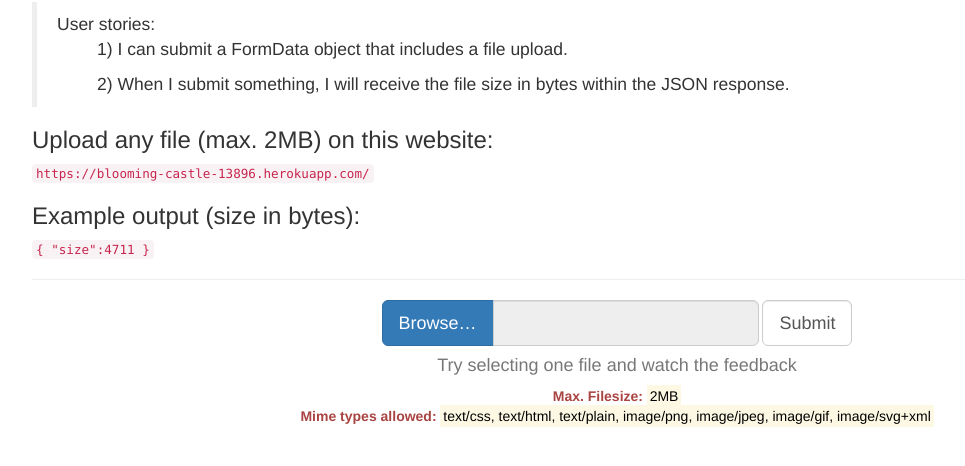
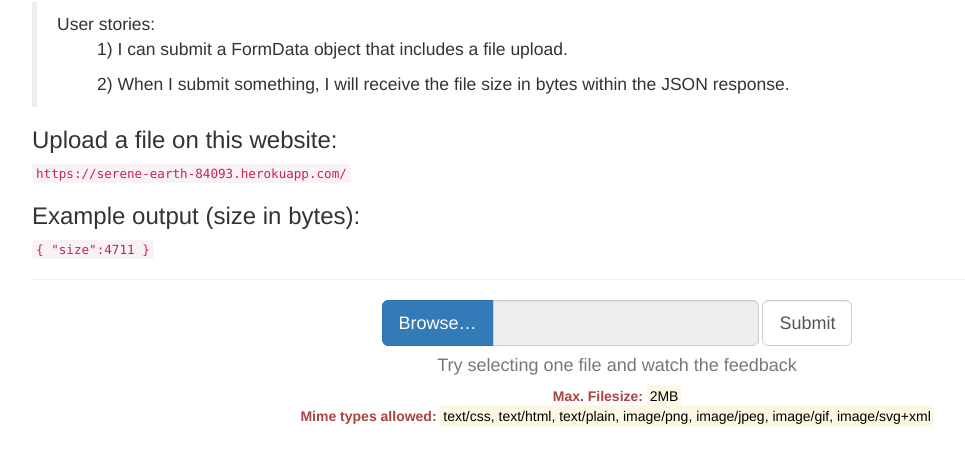
Before and after one commit to volcain-io/file-metadata, a website: page views/index.html in a window 1280 px wide. Shown: the part 68-534 px from the top of the page, without its empty margins (38-1003 px from the left). Drawn offline with nearby package versions, Linux system fonts and the light colour scheme.

Commit message:
update Heroku URL

```diff
--- a/views/index.html
+++ b/views/index.html
@@ -15,8 +15,8 @@
                 <ul>1) I can submit a FormData object that includes a file upload.</ul>
                 <ul>2) When I submit something, I will receive the file size in bytes within the JSON response.</ul>
             </blockquote>
-            <h3>Upload any file (max. 2MB) on this website:</h3>
-            <code>https://blooming-castle-13896.herokuapp.com/</code>
+            <h3>Upload a file on this website:</h3>
+            <code>https://serene-earth-84093.herokuapp.com/</code>
             <h3>Example output (size in bytes):</h3>
             <code>{ "size":4711 }</code>
             <hr>
```
Also changed, not shown: README.md.
